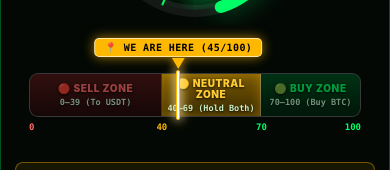
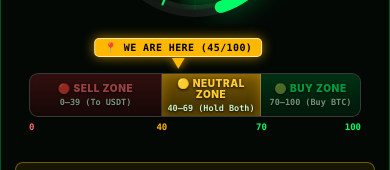
Before and after one commit to aikeluargalee-tech/btc-swing-engine, a plain HTML site: page ui/mobile_cockpit/index.html in a window 390 px wide. Shown: the part 407-577 px from the top of the page. Drawn offline with Linux system fonts and the light colour scheme.

Commit message:
fix(mobile): remove white vertical line inside thick level bar

```diff
--- a/ui/mobile_cockpit/index.html
+++ b/ui/mobile_cockpit/index.html
@@ -499,18 +499,7 @@
       text-shadow: 0 1px 2px rgba(0, 0, 0, 0.9);
     }
     .level-needle-dot {
-      position: absolute;
-      left: 45%;
-      top: -3px;
-      bottom: -3px;
-      transform: translateX(-50%);
-      width: 4px;
-      border-radius: 2px;
-      background: #fff;
-      border: 1px solid var(--warning);
-      box-shadow: 0 0 10px #fff, 0 0 14px var(--warning);
-      transition: left 0.45s cubic-bezier(0.22, 1, 0.36, 1);
-      z-index: 7;
+      display: none;
     }
     .level-scale-ticks {
       position: relative;
```
Also changed, not shown: ui/mobile_pwa/index.html (+1 -12 lines).
